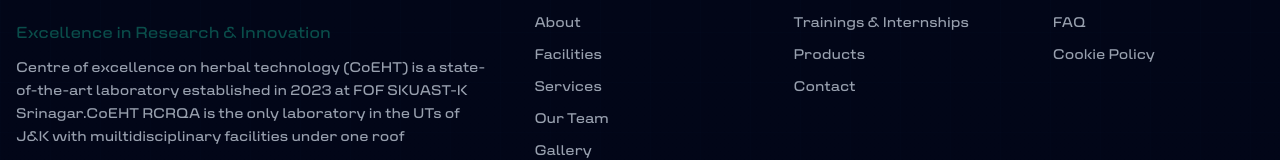
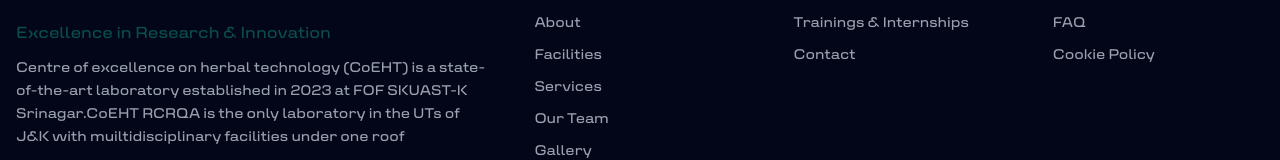
Before and after one commit to azharkhan93/centerof-excellence-skuast-k-faculty-of-forestry, a Next.js app: page /en in a window 1280 px wide. Shown: the part 7967-8127 px from the top of the page. Built offline with nearby package versions, Linux system fonts and the light colour scheme.

Commit message:
remove products link from footer navigation

```diff
--- a/components/Footer/Footer.tsx
+++ b/components/Footer/Footer.tsx
@@ -56,7 +56,6 @@
             links: [
                 { id: 1, label: t('company.about'), href: "/about" },
                 { id: 2, label: t('company.training'), href: "/training-and-internships" },
-                { id: 3, label: t('company.products'), href: "/products" },
                 { id: 4, label: t('company.contact'), href: "/contact" }
             ]
         },
```
